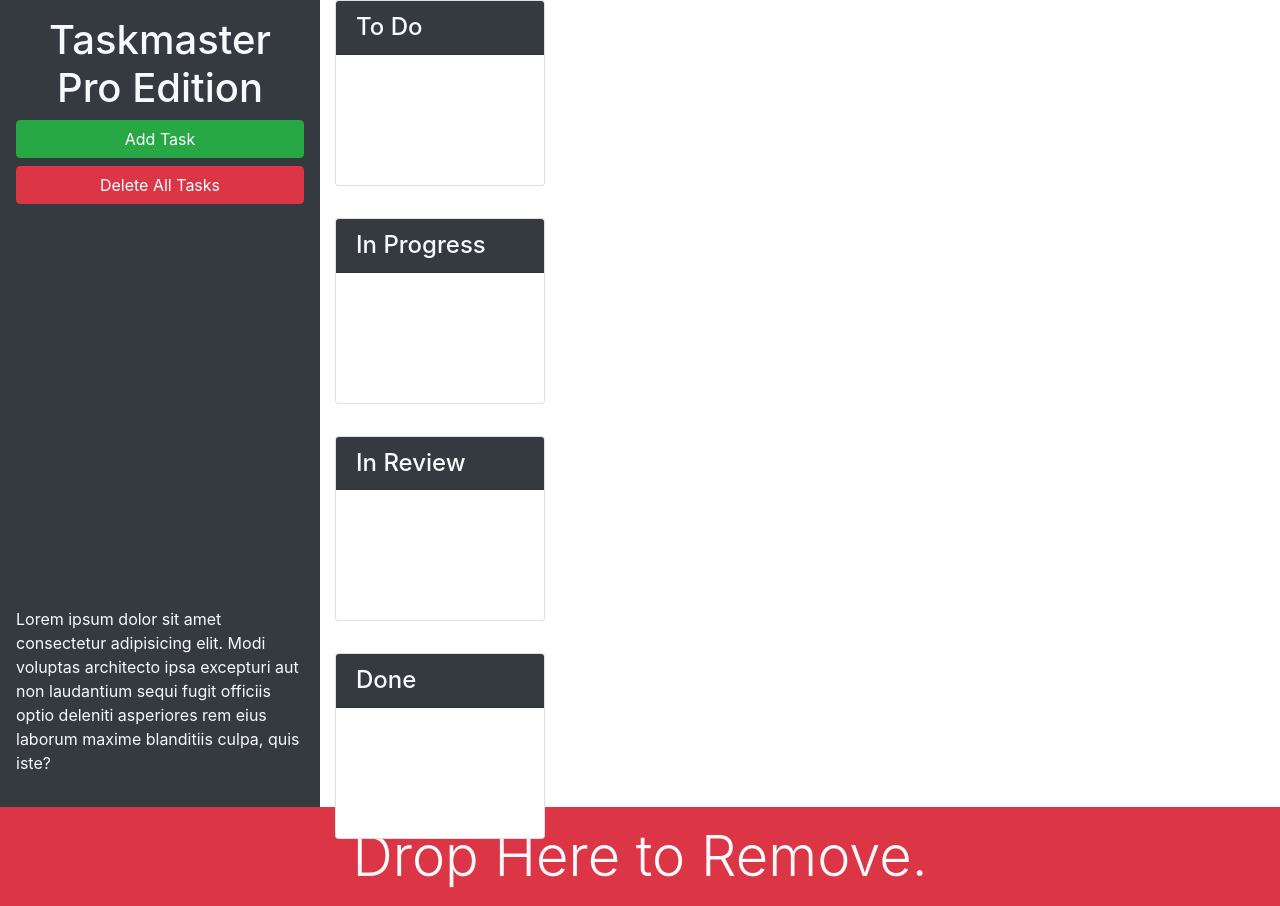
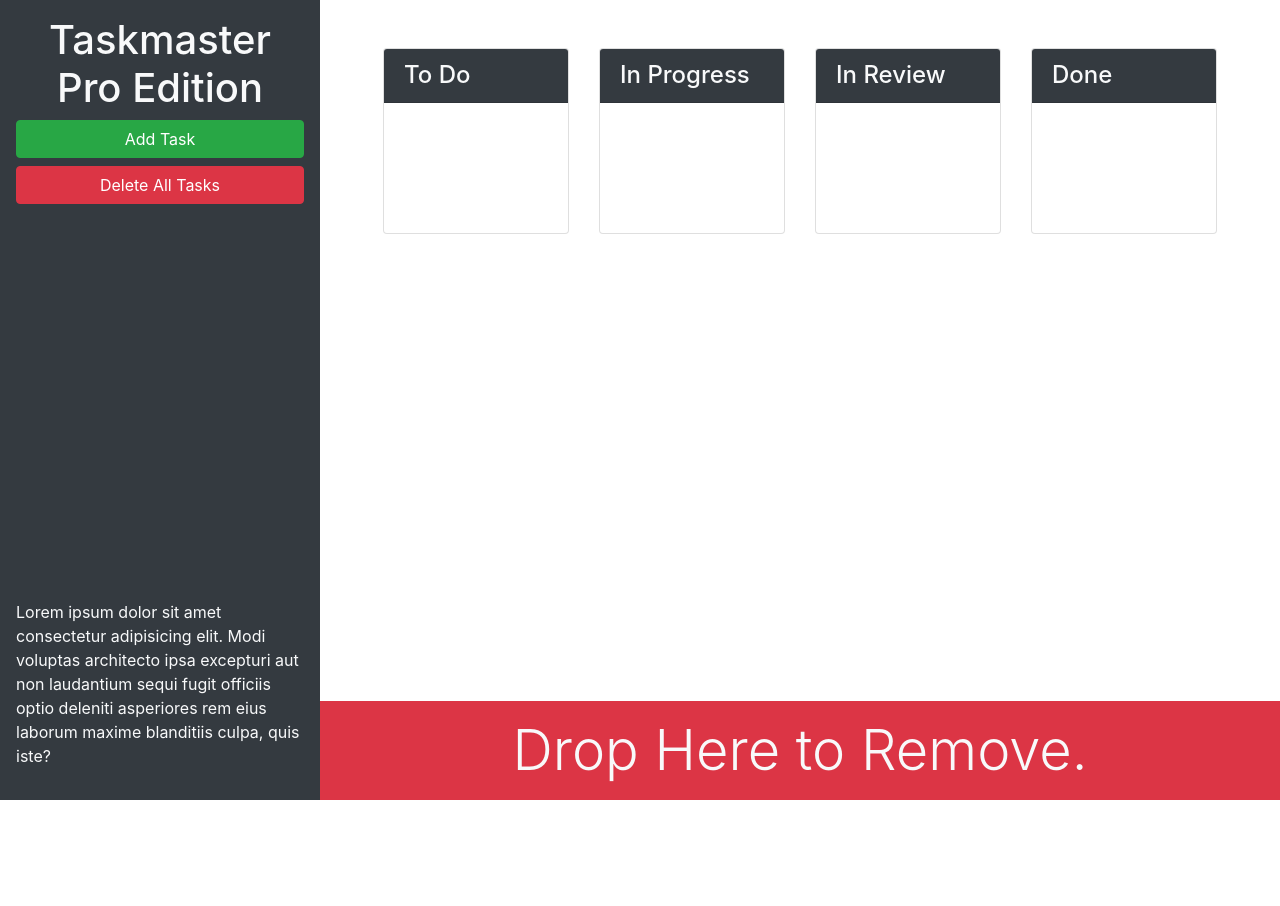
Before and after one commit to nsmith12345/Taskmaster-pro, a plain HTML site: page taskmaster-starter/index.html in a window 1280 px wide. After the commit the page ends 800 px from the top, so only its background shows below. Drawn offline with nearby package versions, Linux system fonts and the light colour scheme.

Commit message:
updated master HTML

```diff
--- a/taskmaster-starter/index.html
+++ b/taskmaster-starter/index.html
@@ -6,8 +6,7 @@
   <meta name="viewport" content="width=device-width, initial-scale=1.0">
   <meta http-equiv="X-UA-Compatible" content="ie=edge">
   <link rel="stylesheet" href="https://cdnjs.cloudflare.com/ajax/libs/twitter-bootstrap/4.3.1/css/bootstrap.min.css">
-  <!-- add the style sheet here -->
-  <link rel="stylesheet" href="https://cdnjs.cloudflare.com/ajax/libs/jqueryui/1.12.1/themes/base/jquery-ui.min.css">
+  <link rel="stylesheet" href="https://cdnjs.cloudflare.com/ajax/libs/jqueryui/1.12.1/themes/base/jquery-ui.css">
   <link rel="stylesheet" href="./assets/css/style.css" />
   <title>Taskmaster Pro</title>
 </head>
@@ -16,52 +15,52 @@
 
   <div class="row min-vh-100 no-gutters">
     <header class="col-12 col-lg-3 bg-dark text-light sticky-top d-flex flex-column p-4 p-lg-3">
-      <h1 class="text-center">Taskmaster Pro Edition</h1>
+      <h1 class="text-center"><span class="oi oi-task d-inline d-lg-none"></span>
+        Taskmaster Pro Edition</h1>
       <button id="create-task" class="btn btn-block btn-success" data-toggle="modal" data-target="#task-form-modal">Add
         Task</button>
-      <button id="remove-tasks" class="btn btn-block btn-danger">Delete All Tasks</button>
-      <p class="mt-auto d-none d-lg-block">Lorem ipsum dolor sit amet consectetur adipisicing elit. Modi voluptas architecto ipsa
-        excepturi aut non
-        laudantium sequi fugit officiis optio deleniti asperiores rem eius laborum maxime blanditiis culpa, quis iste?
-      </p>
+      <button id="remove-tasks" class="btn btn-block btn-danger mb-2 mb-md-4"></span>Delete All Tasks</button>
+      <p class="mt-auto d-none d-lg-block">Lorem ipsum dolor sit amet consectetur adipisicing elit. Modi voluptas
+        architecto ipsa
+        excepturi aut non laudantium sequi fugit officiis optio deleniti asperiores rem eius laborum maxime blanditiis
+        culpa, quis iste?</p>
     </header>
     <main class="col-12 col-lg-9 d-flex flex-column">
+      <div class="m-5 row justify-content-around">
+        <!--  -->
         <div class="col-12 col-md-6 col-xl-3 mb-3">
           <div class="card">
-          <h4 class="card-header bg-dark text-light">
+            <h4 class="card-header bg-dark text-light d-flex align-items-center">
               To Do
             </h4>
             <ul id="list-toDo" class="list-group list-group-flush">
             </ul>
           </div>
         </div>
-        <!-- todo end -->
-        <!-- in progress start -->
+        <!--  -->
         <div class="col-12 col-md-6 col-xl-3 mb-3">
           <div class="card">
-              <h4 class="card-header bg-dark text-light">
+            <h4 class="card-header bg-dark text-light d-flex align-items-center">
               In Progress
             </h4>
             <ul id="list-inProgress" class="list-group list-group-flush">
             </ul>
           </div>
         </div>
-        <!-- in progress end -->
-        <!-- in review start -->
+        <!--  -->
         <div class="col-12 col-md-6 col-xl-3 mb-3">
           <div class="card">
-              <h4 class="card-header bg-dark text-light">
+            <h4 class="card-header bg-dark text-light d-flex align-items-center">
               In Review
             </h4>
             <ul id="list-inReview" class="list-group list-group-flush">
             </ul>
           </div>
         </div>
-        <!-- in review end -->
-        <!-- done start -->
+        <!--  -->
         <div class="col-12 col-md-6 col-xl-3 mb-3">
           <div class="card">
-              <h4 class="card-header bg-dark text-light">
+            <h4 class="card-header bg-dark text-light d-flex align-items-center">
               Done
             </h4>
             <ul id="list-done" class="list-group list-group-flush">
@@ -69,15 +68,14 @@
           </div>
         </div>
       </div>
-    <div id="trash">
-      <div class="w-100 bg-danger p-3 text-center text-light display-4">
-        Drop Here to Remove.
+      <footer class="mt-auto" id="trash">
+        <div class="w-100 bg-danger p-3 text-center text-light display-4 bottom-trash">
+          <span class="oi oi-trash mx-auto mb-4"> </span> Drop Here to Remove.
         </div>
-    </div>
+      </footer>
     </main>
   </div>
-        <!-- done end -->
-      </div>
+
   <!-- Modal -->
   <div class="modal fade" id="task-form-modal" tabindex="-1" role="dialog" aria-labelledby="task-form-modal"
     aria-hidden="true">
@@ -93,7 +91,7 @@
           <form>
             <div class="form-group">
               <label for="modalTaskDescription">Task description</label>
-              <textarea id="modalTaskDescription" rows="3" class="form-control"></textarea>
+              <textarea class="form-control" id="modalTaskDescription" rows="3"></textarea>
             </div>
             <div class="form-group">
               <label for="modalDueDate">Due date</label>
@@ -111,8 +109,7 @@
 
   <script src="https://cdnjs.cloudflare.com/ajax/libs/jquery/3.4.1/jquery.min.js"></script>
   <script src="https://cdnjs.cloudflare.com/ajax/libs/jqueryui/1.12.1/jquery-ui.min.js"></script>
-  <!-- add touch punch here-->
-  <script src="https://cdn.jsdelivr.net/npm/jquery-ui-touch-punch@0.2.3/jquery.ui.touch-punch.min.js"></script>
+  <script src="https://cdnjs.cloudflare.com/ajax/libs/jqueryui-touch-punch/0.2.3/jquery.ui.touch-punch.min.js"></script>
   <script src="https://cdnjs.cloudflare.com/ajax/libs/popper.js/1.15.0/umd/popper.min.js"></script>
   <script src="https://cdnjs.cloudflare.com/ajax/libs/twitter-bootstrap/4.3.1/js/bootstrap.min.js"></script>
   <script src="./assets/js/script.js"></script>
```
Lines whose indentation alone changed are shown as unchanged.
